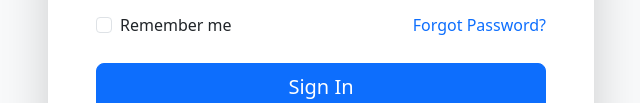
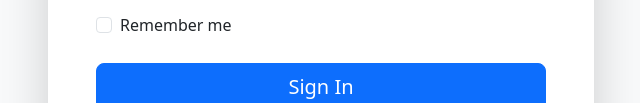
Before and after one commit to tipsgalwar/newAdmin, a plain HTML site: page index.html in a window 1280 px wide. Shown: the part 470-573 px from the top of the page, without its empty margins (319-959 px from the left). Drawn offline with nearby package versions, Linux system fonts and the light colour scheme.

Commit message:
forget password removed

```diff
--- a/index.html
+++ b/index.html
@@ -66,11 +66,6 @@
                           Remember me
                         </label>
                       </div>
-                    </div>
-                    <div class="col-md-6 text-md-end">
-                      <a href="reset-password.html" class="text-decoration-none">
-                        Forgot Password?
-                      </a>
                     </div>
                   </div>
                   <div class="d-grid mb-4">
```
